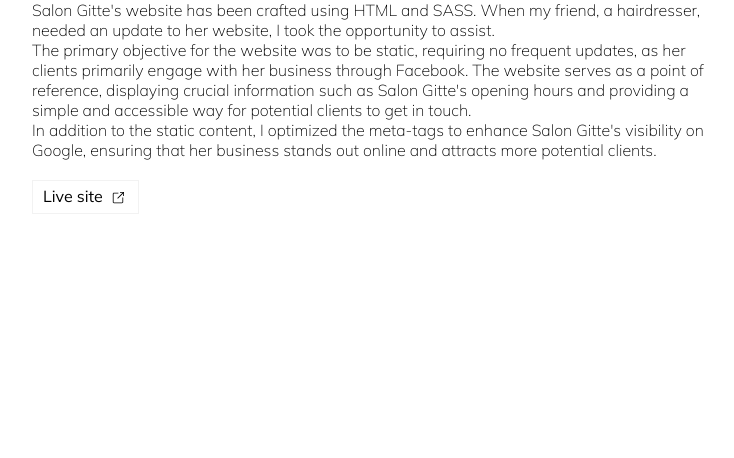
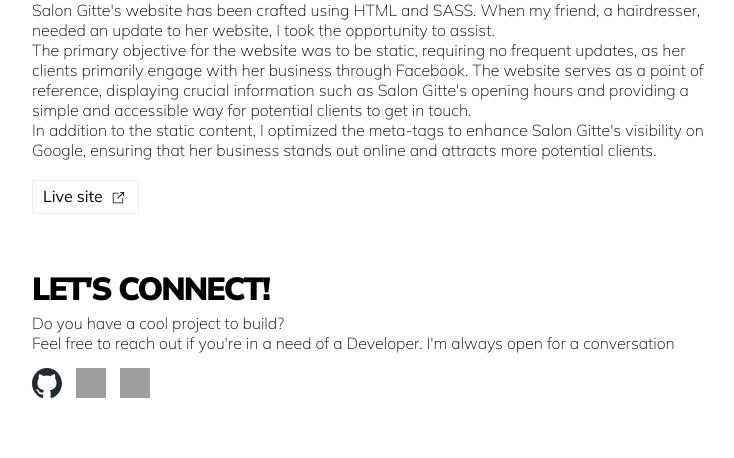
Before and after one commit to LasseLykke/heartbeat, a PHP site: page / in a window 1280 px wide. Shown: the part 1451-1909 px from the top of the page, without its empty margins (264-998 px from the left). Before the commit the page ends 1665 px from the top, so only its background shows below. Run offline with PHP 8.4, Linux system fonts and the light colour scheme; a stand-in replaces the project's code that opens the database connection; grey boxes are pictures that could not be loaded.

Commit message:
added lets connect and styling for it.

```diff
--- a/index.php
+++ b/index.php
@@ -64,13 +64,16 @@ include 'header.php';
                 <br><br>
             </div>
 
-            <!--
+
             <div class="connectWrapper">
-                <br> <!-- FJERN DENNE MED EN PADDING ISTEDET!-->
-                <!--
+
                 <h1>Let's connect!</h1><br>
-                <p>Lorem ipsum dolor sit amet consectetur adipisicing elit. Perferendis quibusdam eos quia labore, corporis atque possimus in officiis odit ipsa.</p>
-            </div> -->
+                <p>Do you have a cool project to build?<br>
+                Feel free to reach out if you're in a need of a Developer. I'm always open for a conversation<br></p>
+                <a class="social" target="_blank" href="https://github.com/LasseLykke"><img src="img/github.svg" class="socialIcons" alt="socialIcon"></a>
+                <a href="mailto:hireme@lasselykke.com"><img src="img/mail.png" class="socialIcons" alt="socialIcon"></a>
+                <a class="social" target="_blank" href="https://instagram.com/lasselearnstocode"><img src="img/instagram.png" class="socialIcons" alt="socialIcon"></a>
+            </div>
         </div>
     </body>
 </html>
--- a/style/layout.css
+++ b/style/layout.css
@@ -12,7 +12,8 @@
 }
 
 .connectWrapper {
-  background-color: pink;
+  padding-top: 50px;
+  padding-bottom: 40px;
 }
 
  .links {
@@ -36,6 +37,21 @@
   margin-left: 5px;
   color: pink;
 
+ }
+
+ .social {
+  display: inline-block;
+ }
+
+ .socialIcons {
+  height: 30px;
+  width: 30px;
+  margin: 15px 10px 0px 0px;
+  transition: 250ms ease-in-out;
+ }
+
+ .socialIcons:hover {
+  transform: translateY(0.2em);
  }
 
 /* HEARTBEAT LOGIN */
```
Also changed, not shown: img/instagram.svg (added), img/mail.svg (added).
